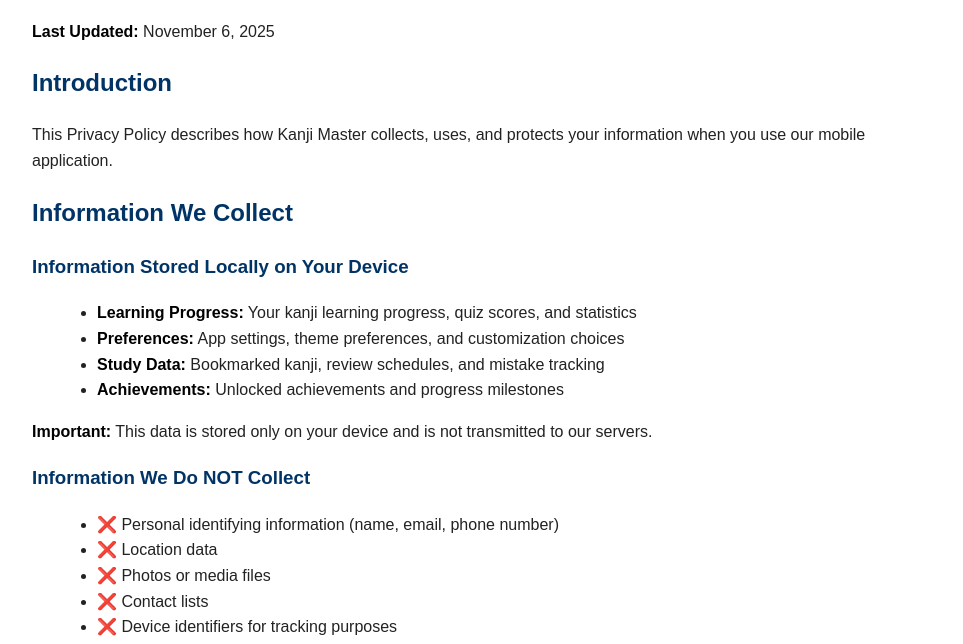
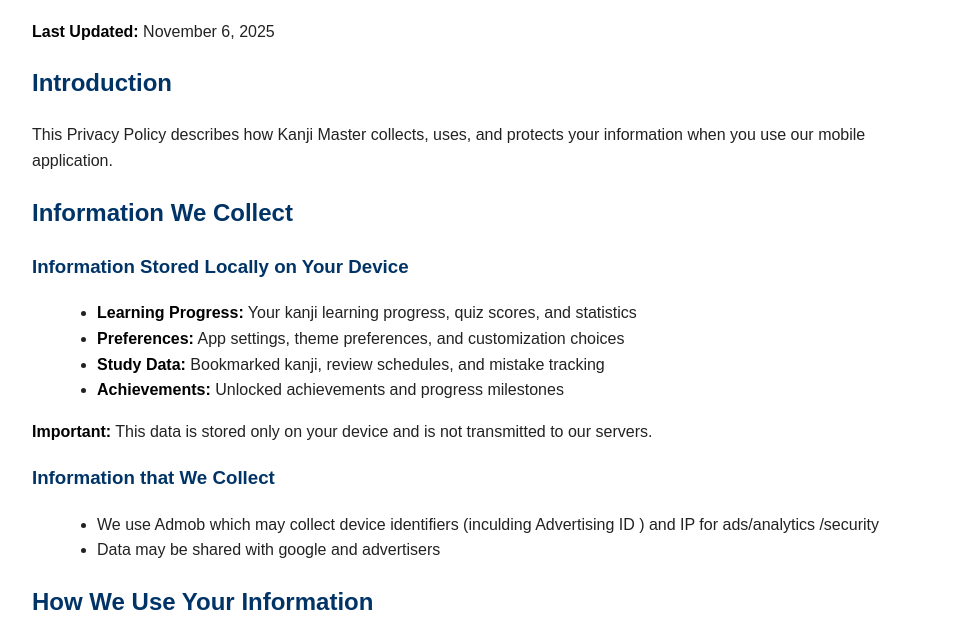
Before and after one commit to Thura-13/kanji-master-privacy, a plain HTML site: page index.html in a window 1280 px wide. Shown: the part 106-750 px from the top of the page, without its empty margins (158-1121 px from the left). Drawn offline with Linux system fonts and the light colour scheme.

Commit message:
Update information collection section in index.html

```diff
--- a/index.html
+++ b/index.html
@@ -72,13 +72,11 @@
   </ul>
   <p><strong>Important:</strong> This data is stored only on your device and is not transmitted to our servers.</p>
 
-  <h3>Information We Do NOT Collect</h3>
+  <h3>Information that We Collect</h3>
   <ul>
-    <li>❌ Personal identifying information (name, email, phone number)</li>
-    <li>❌ Location data</li>
-    <li>❌ Photos or media files</li>
-    <li>❌ Contact lists</li>
-    <li>❌ Device identifiers for tracking purposes</li>
+    <li>We use Admob which may collect device identifiers (inculding
+    Advertising ID ) and IP for ads/analytics /security</li>
+    <li>Data may be shared with google and advertisers</li>
   </ul>
 
   <h2>How We Use Your Information</h2>
```
